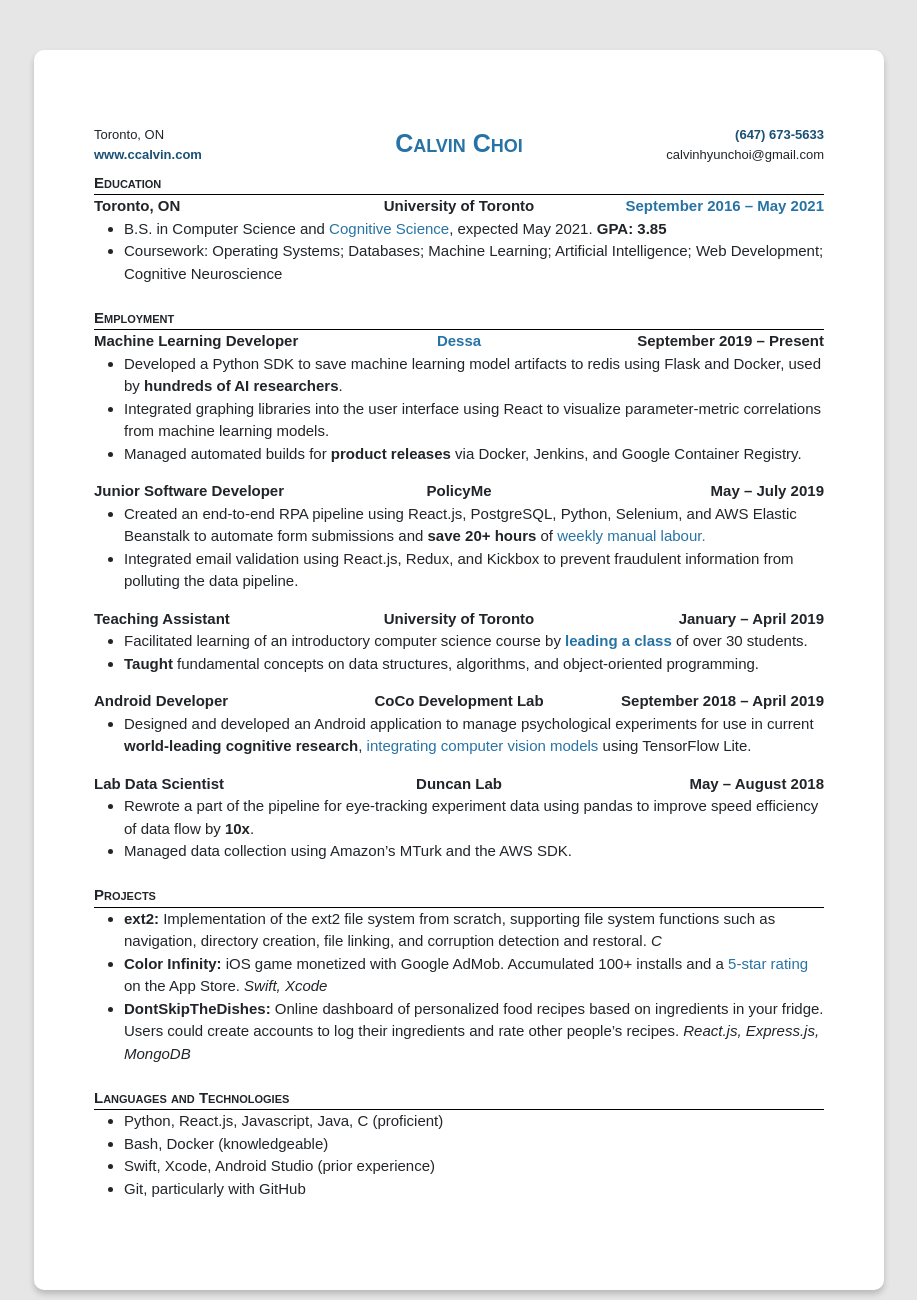
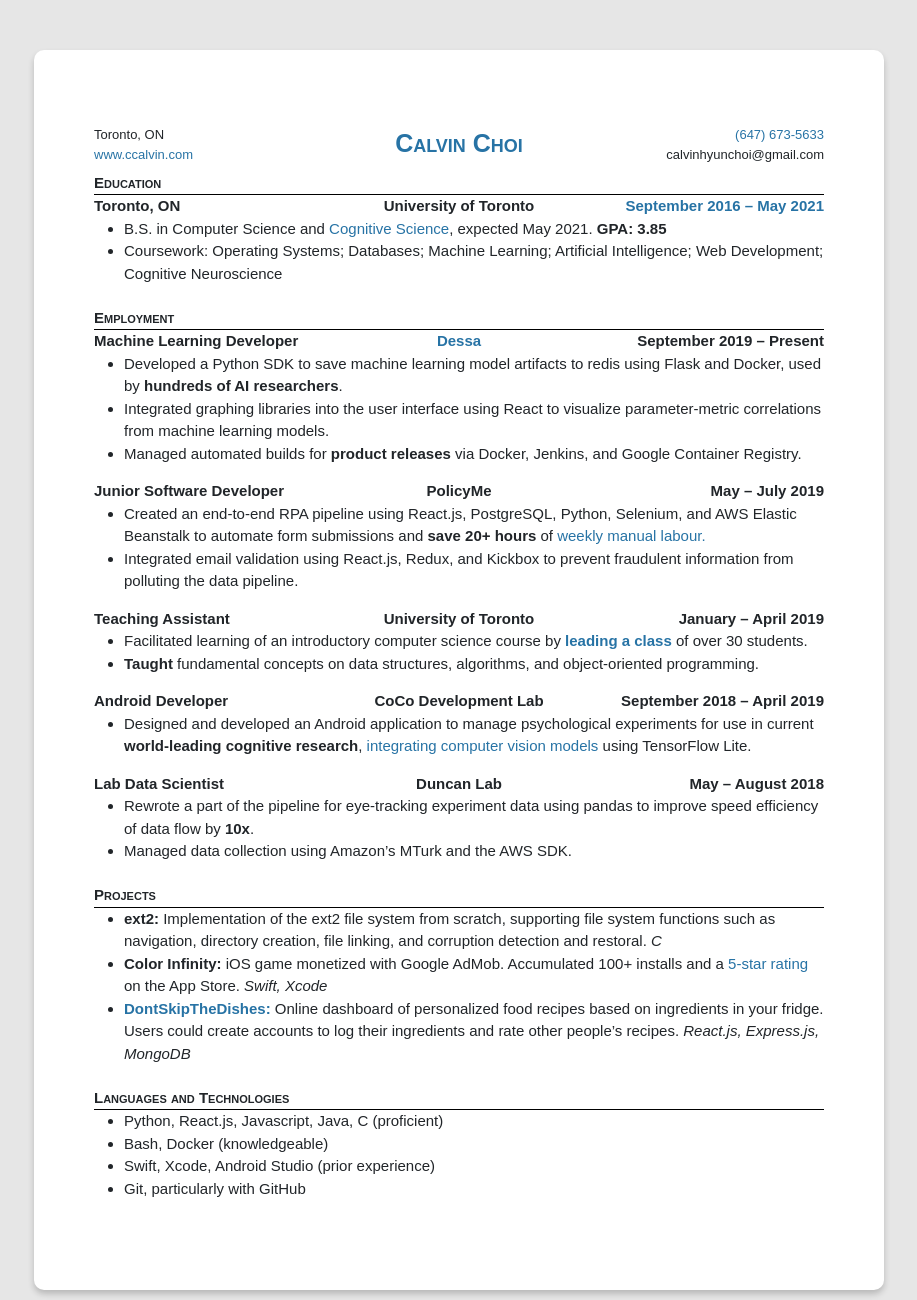
Before and after one commit to choi-calvin/choi-calvin.github.io, a React app: page / in a window 1280 px wide. Shown: the whole page, without its empty margins (181-1098 px from the left). Built offline with nearby package versions, Linux system fonts and the light colour scheme.

Commit message:
Add tooltip to website link, some CSS

```diff
--- a/src/js/containers/Title.css
+++ b/src/js/containers/Title.css
@@ -3,12 +3,11 @@
 }
 
 .title a {
-  color: hsl(204, 64%, 28%);
-  font-weight: 550;
+  color: hsl(204, 62%, 40%) !important;
   text-decoration: none;
 }
 
 .title a:hover {
-  color: hsl(204, 64%, 28%);
+  color: hsl(204, 64%, 28%) !important;
   text-decoration: none;
 }
--- a/src/js/containers/Title.js
+++ b/src/js/containers/Title.js
@@ -8,7 +8,9 @@
       <div className="title row">
         <div className="column align-left font-small">
           Toronto, ON<br />
-          <a href="http://www.ccalvin.com">www.ccalvin.com</a>
+          <span className="cursor has-tooltip" data-tip="Click for recursion.">
+            <a href="http://www.ccalvin.com">www.ccalvin.com</a>
+          </span>
         </div>
         <div className="column align-center small-caps bold font-large">
           <span className="cursor has-tooltip" data-tip="Legal name: Hyunjin Choi">
--- a/src/js/data/bodies.js
+++ b/src/js/data/bodies.js
@@ -41,7 +41,7 @@
     <ul>
       <li><b>ext2:</b> Implementation of the ext2 file system from scratch, supporting file system functions such as navigation, directory creation, file linking, and corruption detection and restoral.  <i>C</i></li>
       <li><b>Color Infinity:</b> iOS game monetized with Google AdMob. Accumulated 100+ installs and a <span className="cursor has-tooltip" data-tip="Thanks mom!">5-star rating</span> on the App Store.  <i>Swift, Xcode</i></li>
-      <li><b>DontSkipTheDishes:</b> Online dashboard of personalized food recipes based on ingredients in your fridge. Users could create accounts to log their ingredients and rate other people’s recipes.  <i>React.js, Express.js, MongoDB</i></li>
+      <li><span className="cursor has-tooltip" data-tip="A parody on the food delivery service SkipTheDishes, for all the non-Canadians."><b>DontSkipTheDishes:</b></span> Online dashboard of personalized food recipes based on ingredients in your fridge. Users could create accounts to log their ingredients and rate other people’s recipes.  <i>React.js, Express.js, MongoDB</i></li>
     </ul>
   ),
   languagesMain: (
```
